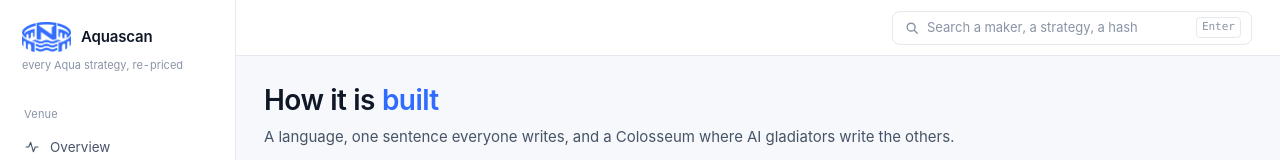
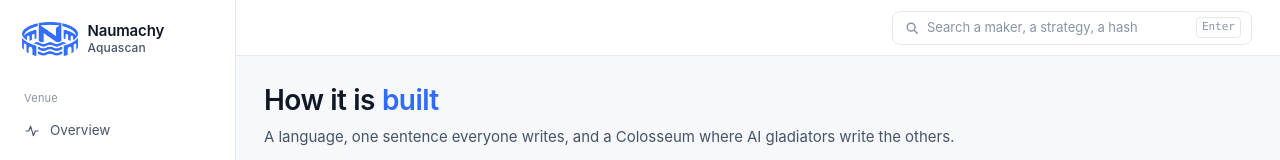
Before and after one commit to raouf2ouf/naumachy, a React (Vite) app in the folder aquascan/web/: page /how-it-is-built in a window 1280 px wide. Shown: the top 160 px of the page. Built offline with nearby package versions, Linux system fonts and the light colour scheme; no server answers.

Commit message:
web: rail brand reads Naumachy with Aquascan beneath

```diff
--- a/aquascan/web/index.html
+++ b/aquascan/web/index.html
@@ -4,7 +4,7 @@
     <meta charset="UTF-8" />
     <meta name="viewport" content="width=device-width, initial-scale=1" />
     <meta name="color-scheme" content="light dark" />
-    <title>Aquascan</title>
+    <title>Naumachy, Aquascan</title>
     <link rel="icon" type="image/png" sizes="64x64" href="/favicon.png" />
     <link rel="icon" type="image/png" sizes="512x512" href="/icon-512.png" />
     <link rel="apple-touch-icon" href="/apple-touch-icon.png" />
--- a/aquascan/web/src/components/Shell.tsx
+++ b/aquascan/web/src/components/Shell.tsx
@@ -24,9 +24,9 @@ export function Shell() {
   return (
     <div className="shell">
       <aside className="rail">
-        <NavLink to="/" className="brand" aria-label="Aquascan, overview">
+        <NavLink to="/" className="brand" aria-label="Naumachy Aquascan, overview">
           <img className="brand-mark" src="/logos/naumachy.png" alt="" width="52" height="32" />
-          <span className="brand-name">Aquascan</span><span className="brand-tag">every Aqua strategy, re-priced</span>
+          <span className="brand-name">Naumachy</span><span className="brand-tag">Aquascan</span>
         </NavLink>
         <div>
           {groups.map((g) => (
--- a/aquascan/web/src/index.css
+++ b/aquascan/web/src/index.css
@@ -62,11 +62,12 @@ h1, h2, h3, p { margin: 0; }
 /* A rail on the left, the page on the right at full width. */
 .shell { min-height: 100vh; display: grid; grid-template-columns: 236px minmax(0, 1fr); }
 .rail { background: var(--color-water-900); border-right: 1px solid var(--color-water-700); padding: 18px 14px 18px; display: flex; flex-direction: column; gap: 22px; position: sticky; top: 0; height: 100vh; box-sizing: border-box; }
-.brand { display: grid; grid-template-columns: auto 1fr; align-items: center; column-gap: 10px; padding: 4px 8px; }
+.brand { display: grid; grid-template-columns: auto 1fr; grid-template-rows: auto auto; align-items: center; column-gap: 10px; padding: 4px 8px; }
+.brand-mark { grid-row: 1 / span 2; }
 .brand:hover { color: inherit; }
-.brand-mark { display: block; height: 30px; width: auto; }
-.brand-name { display: block; font-weight: 600; font-size: 15px; letter-spacing: -0.01em; line-height: 1.2; }
-.brand-tag { display: block; grid-column: 1 / -1; font-size: 11px; color: var(--color-ink-faint); line-height: 1.3; margin-top: 6px; white-space: nowrap; }
+.brand-mark { display: block; height: 34px; width: auto; }
+.brand-name { display: block; font-weight: 600; font-size: 15px; letter-spacing: -0.01em; line-height: 1.2; align-self: end; }
+.brand-tag { display: block; grid-column: 2; font-size: 12px; font-weight: 500; color: var(--color-ink-muted); line-height: 1.2; margin-top: 1px; letter-spacing: 0.01em; white-space: nowrap; }
 .nav { display: flex; flex-direction: column; gap: 2px; }
 .nav-group { font-size: 11px; color: var(--color-ink-faint); letter-spacing: 0.02em; padding: 0 10px; margin: 8px 0 6px; }
 .nav a { display: flex; align-items: center; gap: 10px; height: 36px; padding: 0 10px; border-radius: 8px; font-size: 13.5px; color: var(--color-ink-muted); position: relative; }
```
